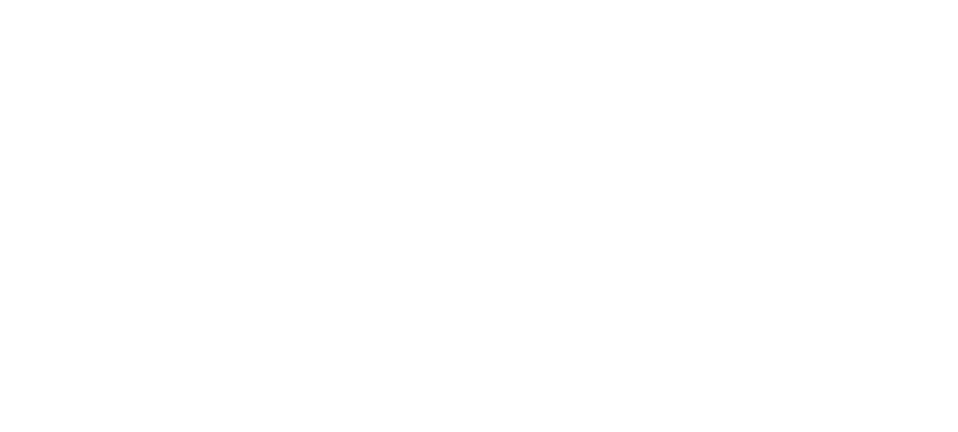
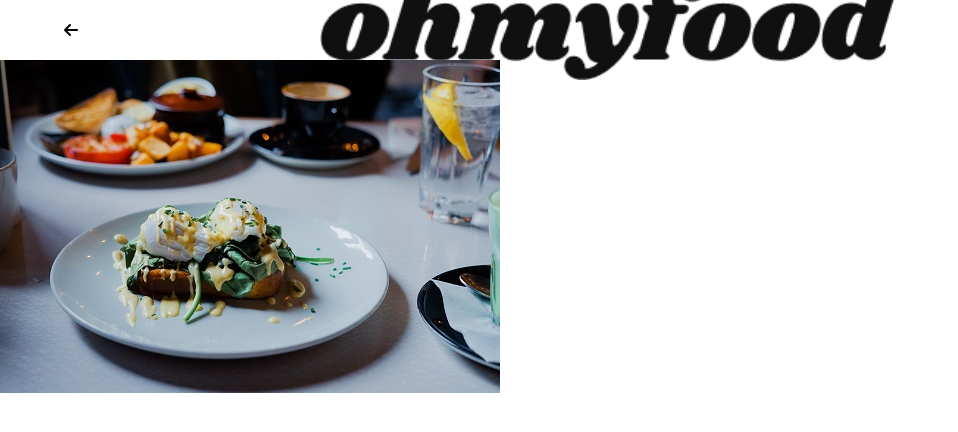
Before and after one commit to Simon-git26/SimonballeuxPruvost_3_21012021, a plain HTML site: page indexmenu1.html in a window 1280 px wide. Shown: the whole page, without its empty margins (0-958 px from the left). Drawn offline with Linux system fonts and the light colour scheme.

Commit message:
Debut page menu

```diff
--- a/indexmenu1.html
+++ b/indexmenu1.html
@@ -9,6 +9,26 @@
 </head>
 
     <body>
+        <div class="page_complete">
+            <header>
+                <div class="logo">
+                    <i class="fas fa-arrow-left"></i>
+                    <img src="images/logo/ohmyfood.png" alt="Logo-Ohmyfood">
+                </div>
+            </header>
 
+            <main>
+                <div class="backimg">
+                    <img src="images/restaurants/restaurantmenu1/restaurant1.jpg" alt="#">
+                </div>
+
+
+
+            </main>
+
+
+
+
+        </div>
     </body>
 </html>
--- a/sass/style.scss
+++ b/sass/style.scss
@@ -15,7 +15,7 @@ header .logo {
 }
 
 header img {
-    width: 50%;
+    width: 45%;
     padding-top: 25px;
     padding-bottom: 10px;
 }
--- a/sass/stylemenu1.scss
+++ b/sass/stylemenu1.scss
@@ -1 +1,33 @@
 @import "libs/reset.scss";
+
+
+.page_complete {
+    width: 100%;
+    margin: auto;
+}
+
+
+
+/* HEADER */
+
+header .logo {
+    width: 100%;
+    text-align: center;
+    display: flex;
+    align-items: center;
+    height: 60px;
+}
+
+header img {
+    width: 45%;
+}
+
+header i {
+    width: 20%;
+}
+
+header .fa-arrow-left {
+    display: flex;
+    justify-content: flex-start;
+    margin-left: 5%;
+}
```
Also changed, not shown: images/restaurants/restaurantmenu1/restaurant1.jpg (added), style.css, stylemenu1.css, 1 other file.
